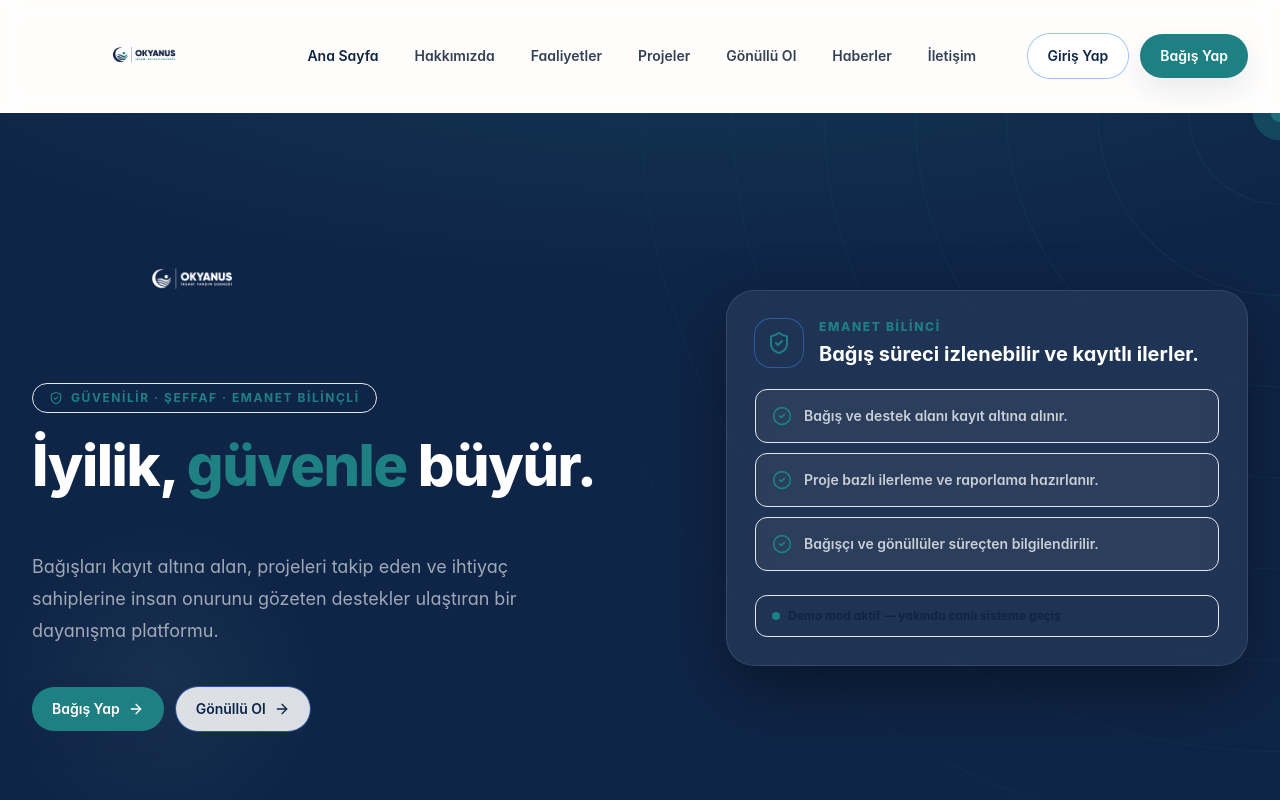
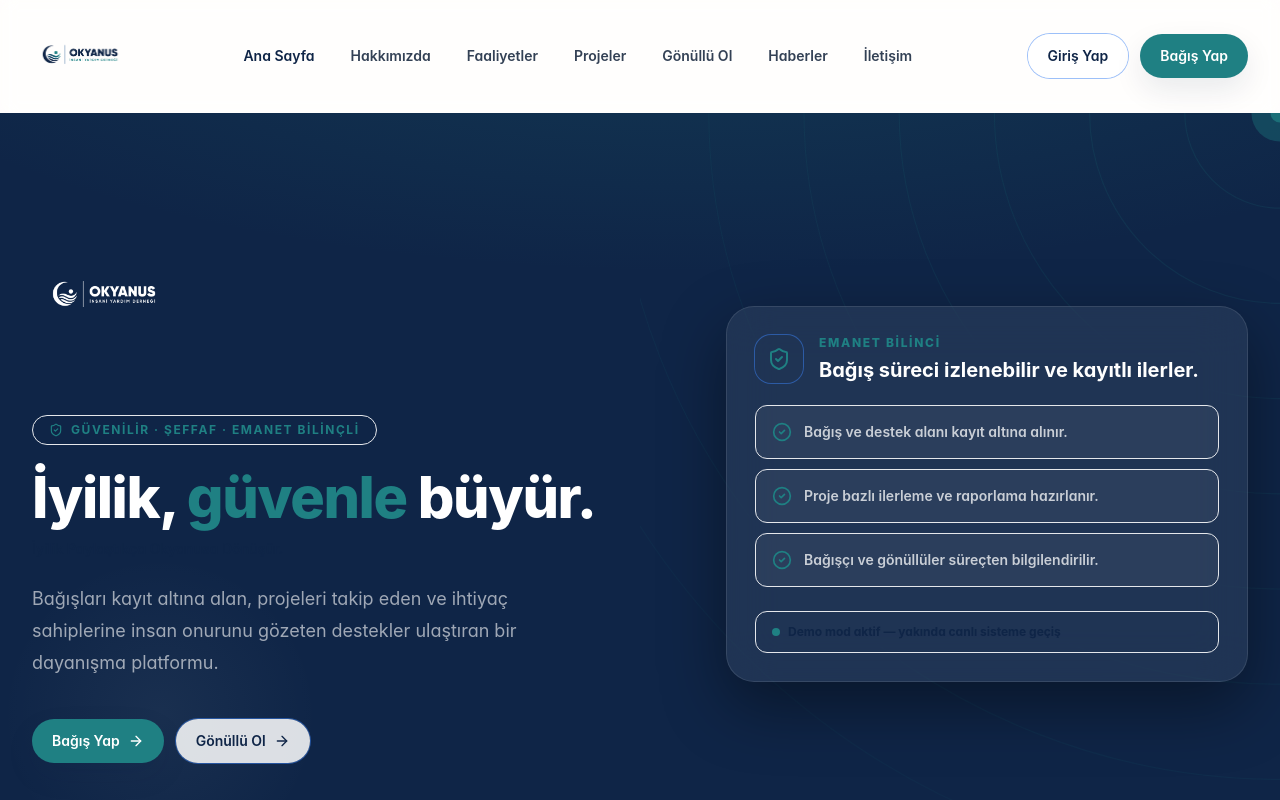
Before and after one commit to garibanedir-hash/OKYANUS, a Next.js app: page / in a window 1280 px wide. Shown: the top 800 px of the page. Built offline with nearby package versions, Linux system fonts and the light colour scheme.

Commit message:
Fix duplicate hero logo lockup

```diff
--- a/components/brand/OfficialLogo.tsx
+++ b/components/brand/OfficialLogo.tsx
@@ -14,32 +14,32 @@ const logoSources = {
 
 const sizeClasses = {
   sm: {
-    logo: "h-14 w-40",
-    mark: "h-14 w-14",
+    logo: "h-16 w-16",
+    mark: "h-16 w-16",
     text: "text-sm"
   },
   md: {
-    logo: "h-20 w-56",
+    logo: "h-24 w-24",
     mark: "h-20 w-20",
     text: "text-base"
   },
   lg: {
-    logo: "h-28 w-80",
+    logo: "h-36 w-36",
     mark: "h-28 w-28",
     text: "text-lg"
   },
   xl: {
-    logo: "h-36 w-[27rem]",
-    mark: "h-32 w-32",
+    logo: "h-72 w-72",
+    mark: "h-40 w-40",
     text: "text-xl"
   },
   hero: {
-    logo: "h-80 w-80 sm:h-96 sm:w-96 lg:h-[28rem] lg:w-[28rem]",
+    logo: "h-80 w-80 sm:h-96 sm:w-96 lg:h-[30rem] lg:w-[30rem]",
     mark: "h-36 w-36",
     text: "text-xl"
   },
   header: {
-    logo: "h-20 w-56",
+    logo: "h-24 w-24",
     mark: "h-20 w-20",
     text: "text-base"
   }
@@ -85,8 +85,8 @@ export function OfficialLogo({
       <Image
         src={logoSources[variant]}
         alt={variant === "mark" && !showText ? "Okyanus" : "Okyanus İnsani Yardım Derneği"}
-        width={variant === "mark" ? 96 : 360}
-        height={variant === "mark" ? 96 : 120}
+        width={800}
+        height={800}
         className={cn("shrink-0 object-contain", variant === "mark" ? dimensions.mark : dimensions.logo)}
         onError={() => setFailed(true)}
         priority={resolvedSize === "lg" || resolvedSize === "xl" || resolvedSize === "hero"}
```
Also changed, not shown: 1 other file (tests, documents, lock files or other folders).
